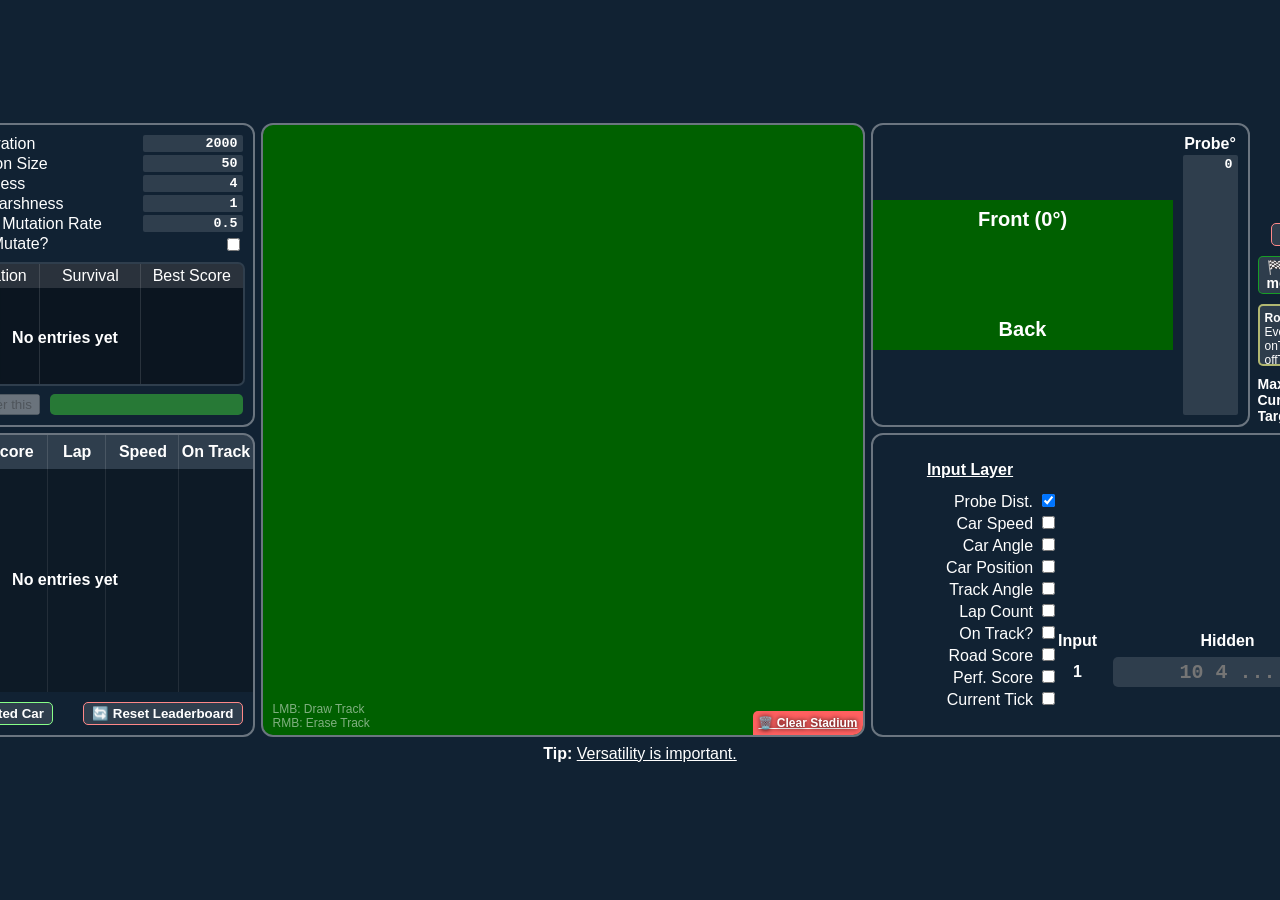
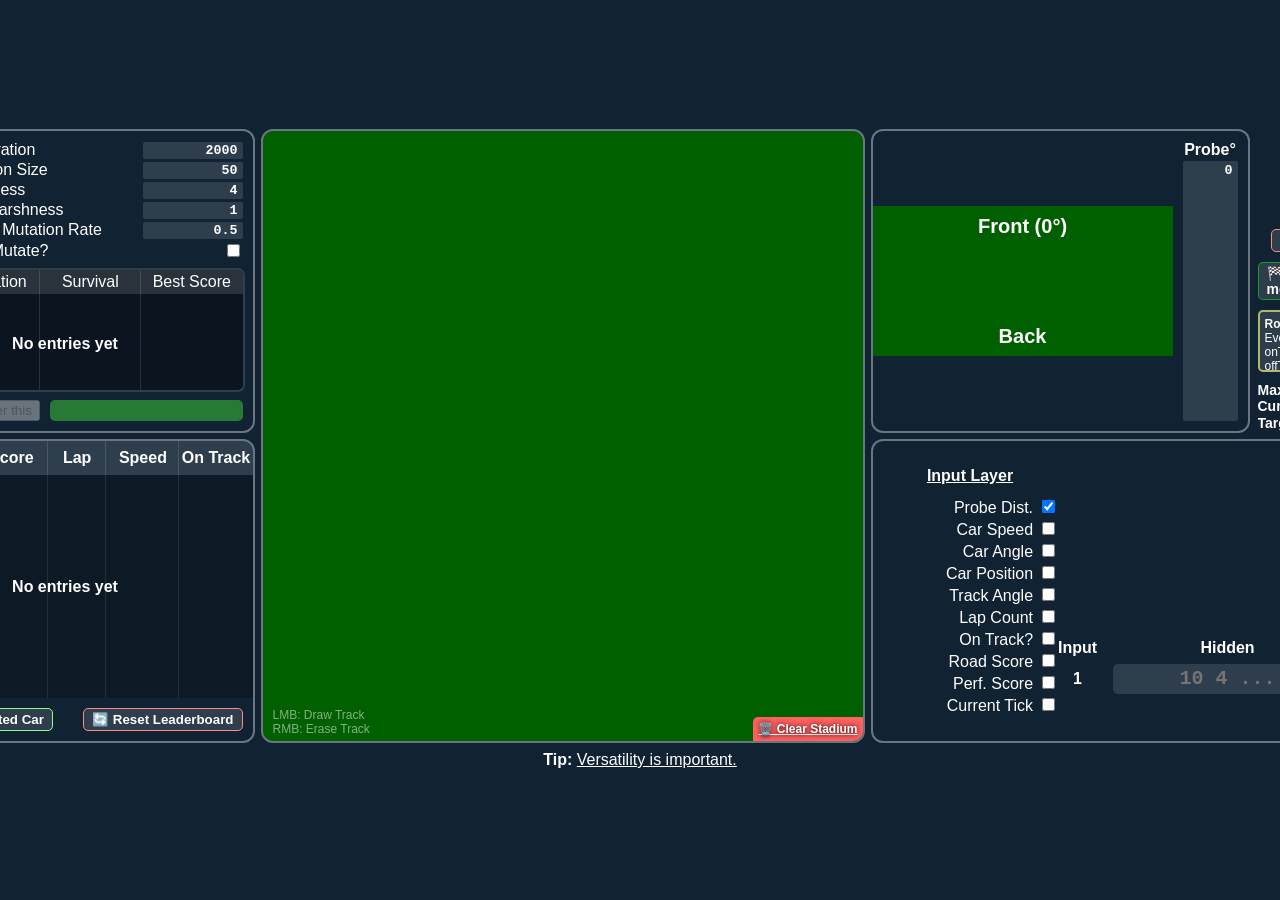

feat: disable touch actions for user-invalid input

--- a/style.css
+++ b/style.css
@@ -261,6 +261,7 @@ input:user-invalid {
             position: absolute;
             cursor: none;
             overscroll-behavior: none;
+            touch-action: none;
         }
 
         #hintCanvas {
